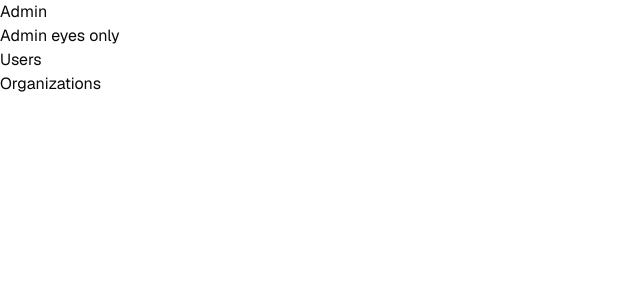
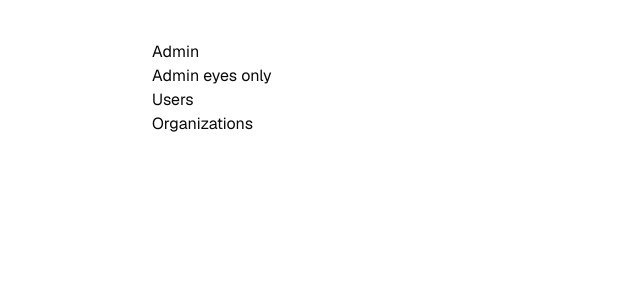
Before and after one commit to 9d8dev/ishi, a Next.js app: page /admin in a window 1280 px wide. Shown: the top 300 px of the page, without its empty margins (0-640 px from the left). Built offline with nearby package versions, Linux system fonts and the light colour scheme.

Commit message:
add craft to all pages

```diff
--- a/app/(admin)/admin/page.tsx
+++ b/app/(admin)/admin/page.tsx
@@ -1,14 +1,18 @@
-import { Main } from "@/components/ds"
+import { Main, Section, Container } from "@/components/ds"
 import Link from "next/link"
 export default function Page() {
   return (
     <Main>
+      <Section>
+        <Container>
           <h1>Admin</h1>
           <p>Admin eyes only</p>
           <div className="flex flex-col">
             <Link href="/admin/users">Users</Link>
             <Link href="/admin/organizations">Organizations</Link>
           </div>
+        </Container>
+      </Section>
     </Main>
   )
 }
--- a/app/(app)/d/page.tsx
+++ b/app/(app)/d/page.tsx
@@ -1,4 +1,4 @@
-import { Main } from "@/components/ds"
+import { Main, Section, Container } from "@/components/ds"
 import { getSession } from "@/lib/auth/server"
 import { auth } from "@/lib/auth"
 import { headers } from "next/headers"
@@ -10,12 +10,16 @@ export default async function Page() {
   })
   return (
     <Main>
+      <Section>
+        <Container>
           <h1>Dashboard</h1>
           <h2>Current Organization: {session?.session.activeOrganizationId}</h2>
           <h2>Organizations: {orgs.length}</h2>
           {orgs.map((org) => (
             <h2 key={org.id}>{org.name}</h2>
           ))}
+        </Container>
+      </Section>
     </Main>
   )
 }
```
Lines whose indentation alone changed are shown as unchanged.
